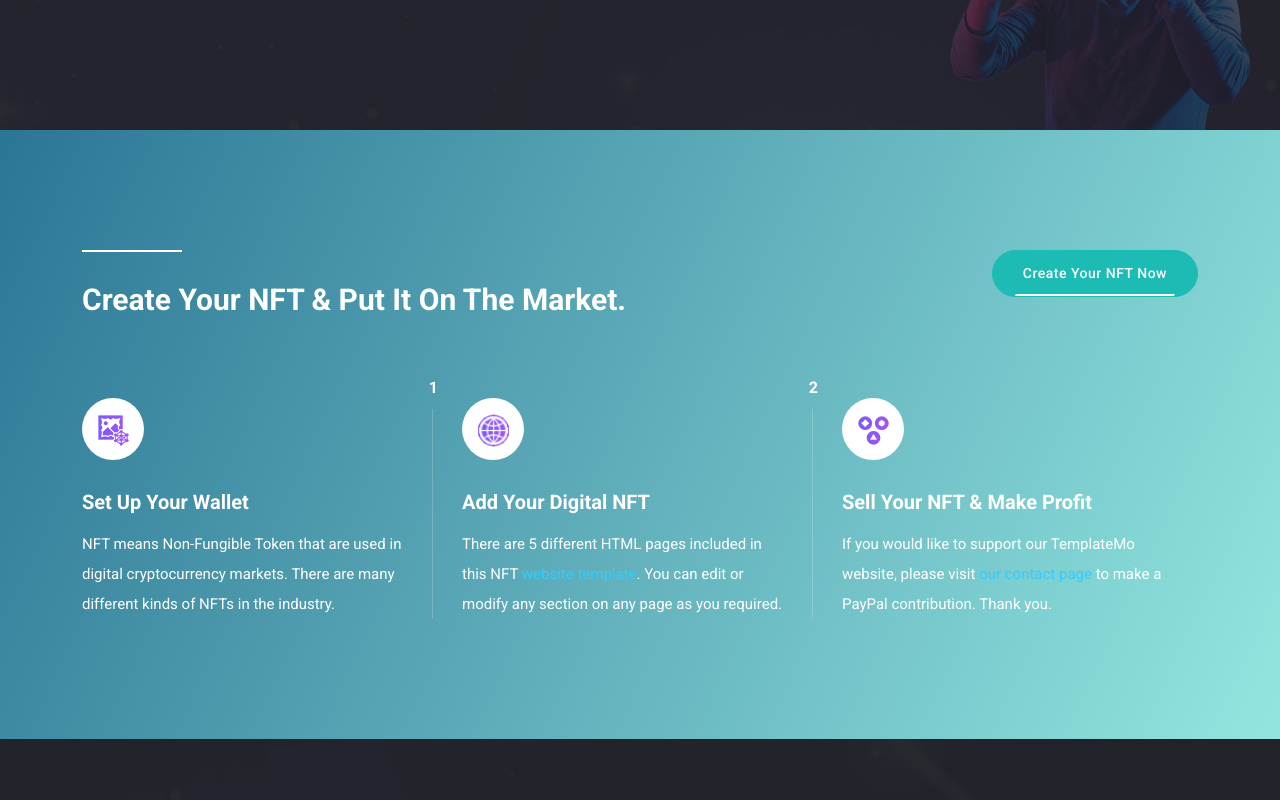
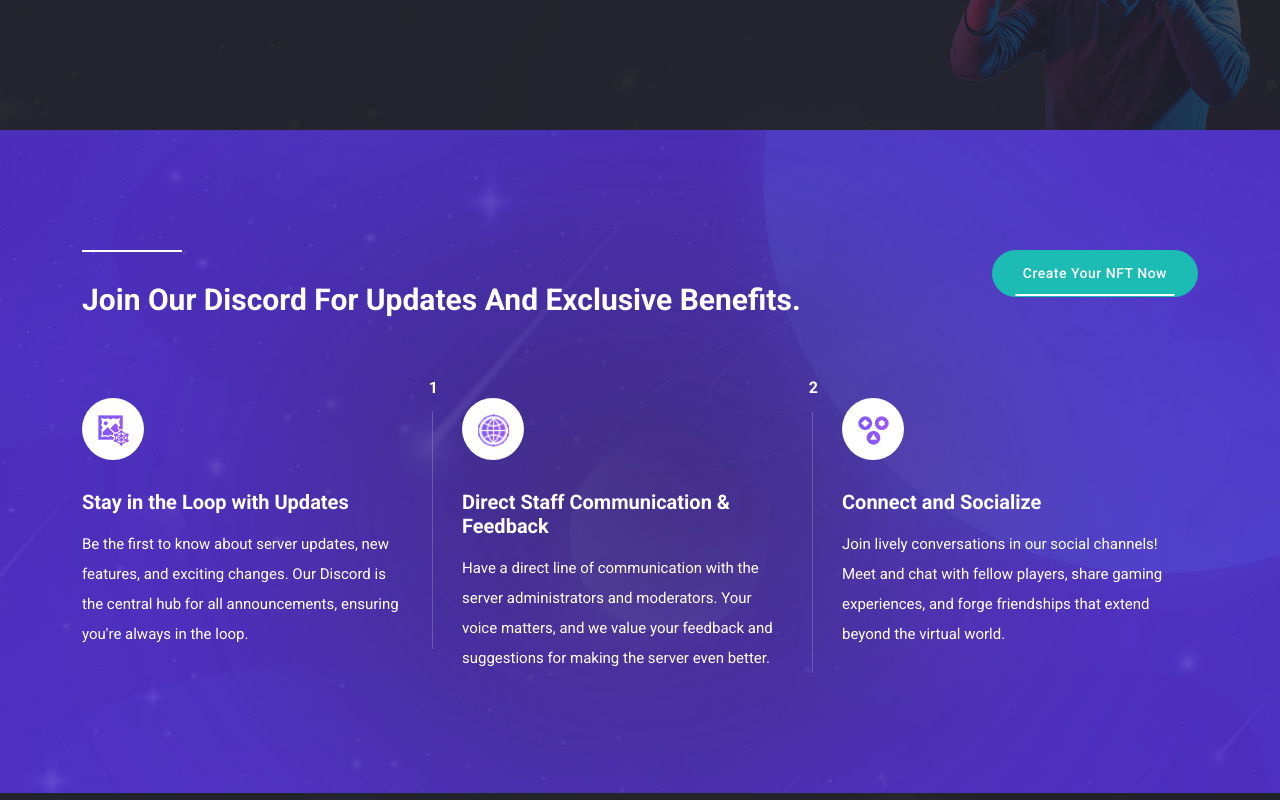
Before and after one commit to IsabelGaleano/biohazardkingdom, a website: page public/index.html in a window 1280 px wide. Shown: the part 2220-3020 px from the top of the page. Drawn offline with nearby package versions, Linux system fonts and the light colour scheme.

Commit message:
Add discord part

```diff
--- a/public/assets/css/templatemo-liberty-market.css
+++ b/public/assets/css/templatemo-liberty-market.css
@@ -992,7 +992,7 @@
 */
 
 .create-nft {
-  background-image: url(../images/main-bg-1.png);
+  background-image: url(../images/heading-bg.jpg);
   background-repeat: no-repeat;
   background-position: center center;
   background-size: cover;
--- a/public/index.html
+++ b/public/index.html
@@ -250,7 +250,7 @@
                 <div class="col-lg-8">
                     <div class="section-heading">
                         <div class="line-dec"></div>
-                        <h2>Create Your NFT & Put It On The Market.</h2>
+                        <h2>Join Our Discord for Updates and Exclusive Benefits.</h2>
                     </div>
                 </div>
                 <div class="col-lg-4">
@@ -266,9 +266,8 @@
                         <div class="icon">
                             <img src="assets/images/icon-02.png" alt="">
                         </div>
-                        <h4>Set Up Your Wallet</h4>
-                        <p>NFT means Non-Fungible Token that are used in digital cryptocurrency markets. There are many
-                            different kinds of NFTs in the industry.</p>
+                        <h4>Stay in the Loop with Updates</h4>
+                        <p>Be the first to know about server updates, new features, and exciting changes. Our Discord is the central hub for all announcements, ensuring you're always in the loop.</p>
                     </div>
                 </div>
                 <div class="col-lg-4">
@@ -279,10 +278,8 @@
                         <div class="icon">
                             <img src="assets/images/icon-04.png" alt="">
                         </div>
-                        <h4>Add Your Digital NFT</h4>
-                        <p>There are 5 different HTML pages included in this NFT <a href="https://templatemo.com/page/1"
-                                target="_blank" rel="nofollow">website template</a>. You can edit or modify any section
-                            on any page as you required.</p>
+                        <h4>Direct Staff Communication & Feedback</h4>
+                        <p> Have a direct line of communication with the server administrators and moderators. Your voice matters, and we value your feedback and suggestions for making the server even better.</p>
                     </div>
                 </div>
                 <div class="col-lg-4">
@@ -290,10 +287,8 @@
                         <div class="icon">
                             <img src="assets/images/icon-06.png" alt="">
                         </div>
-                        <h4>Sell Your NFT &amp; Make Profit</h4>
-                        <p>If you would like to support our TemplateMo website, please visit <a rel="nofollow"
-                                href="https://templatemo.com/contact" target="_parent">our contact page</a> to make a
-                            PayPal contribution. Thank you.</p>
+                        <h4>Connect and Socialize</h4>
+                        <p>Join lively conversations in our social channels! Meet and chat with fellow players, share gaming experiences, and forge friendships that extend beyond the virtual world.</p>
                     </div>
                 </div>
             </div>
```
